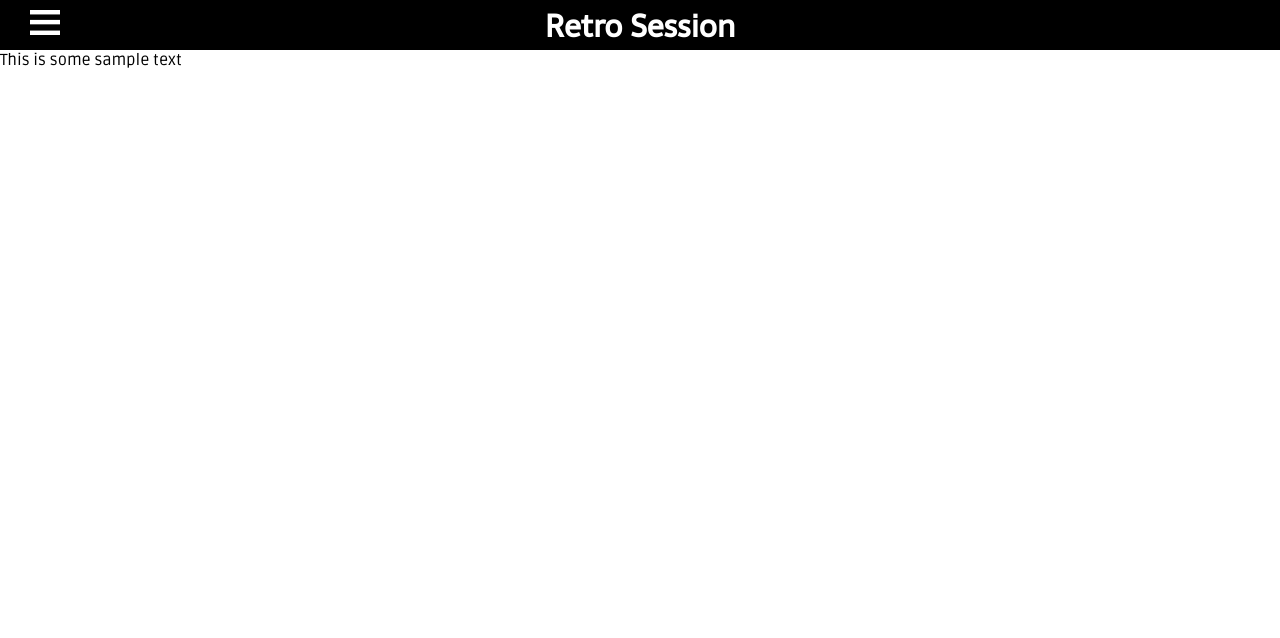
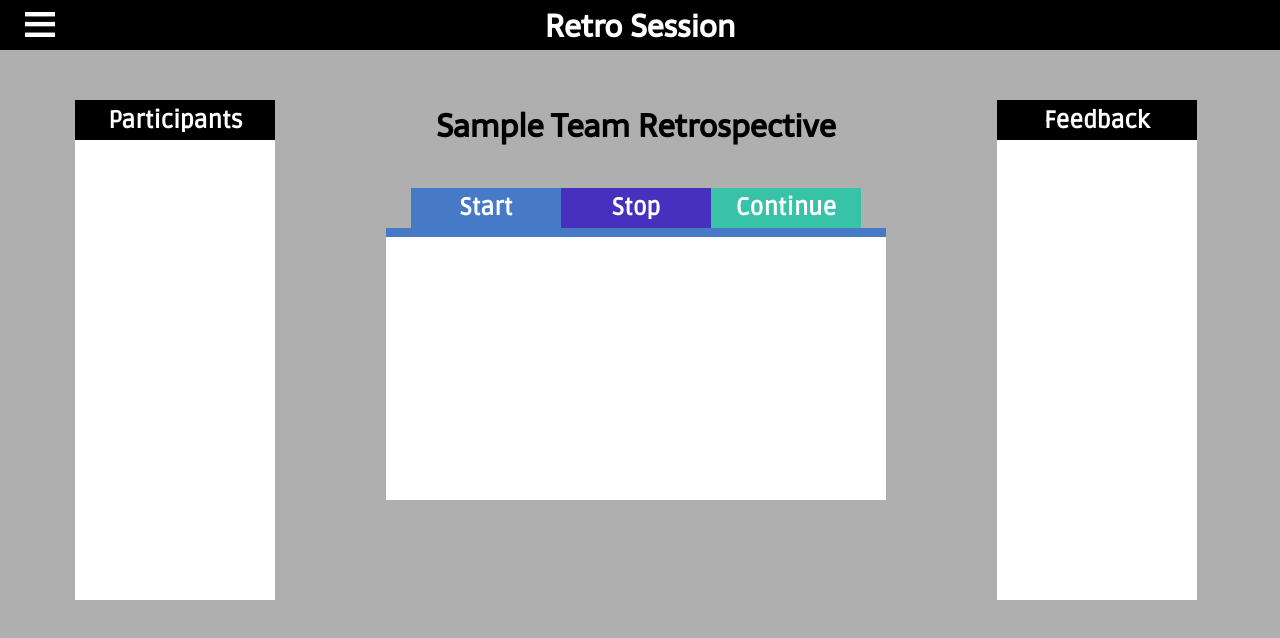
Before and after one commit to derrickstout/Retro-Project, a plain HTML site: page index.html in a window 1280 px wide. Drawn offline with Linux system fonts and the light colour scheme.

Commit message:
Add main panel and tabs

```diff
--- a/index.html
+++ b/index.html
@@ -13,16 +13,52 @@
 </head>
 <body>
 
-	<div class="site-header">
-		<div class="hamburger-menu">
+	<div id="site-header">
+		<div id="hamburger-menu">
 			<img src="Images/Hamburger Menu.svg">
 		</div>
 		<div class="site-name">
 			<h1 class="site-name"><a href="http://www.retrosession.com">Retro Session</a></h1>
 		</div>
 	</div>
-	<p>This is some sample text</p>
+	<main>
 
+		</div>
+		<div id="participants-panel">
+			<div class="panel-title">
+				<h2>Participants</h2>
+			</div>
+			<div class="participants-list">
+			</div>
+		</div>
+
+		<div id="main-panel">
+			<div id="session-name">
+				<h1>Sample Team Retrospective</h1>
+			</div>
+			<div id="tab-panel">
+				<div id="start-tab" class="tabs">
+					<h2>Start</h2>
+				</div>
+				<div id="stop-tab" class="tabs">
+					<h2>Stop</h2>
+				</div>
+				<div id="continue-tab" class="tabs">
+					<h2>Continue</h2>
+				</div>
+			</div>
+			<div id="indicator-strip"></div>
+			<div id="input-area"></div>
+		</div>
+
+		<div id="feedback-panel">
+			<div class="panel-title">
+				<h2>Feedback</h2>
+			</div>
+			<div class="feedback-list">
+			</div>
+		</div>
+	</main>
 </body>
 
 </html>
--- a/style.css
+++ b/style.css
@@ -1,18 +1,53 @@
+/* General Styling */
+
 body {
 	margin-top: 50px;
 	margin-left: 0px;
 	padding: 0px;
+	background-color: #AFAFAF;
+	font-family: 'Sarala', sans-serif;
+	color: #FFF;
+}
+h1 {
+	font-family: 'Sarala', sans-serif;
+	margin: 0;
+}
+h2 {
+	font-family: 'ruda', sans-serif;
+	margin: 0;
+}
+p {
+	font-family: 'Ruda', sans-serif;
+}
+main {
+	display: flex;
+	justify-content: space-around;
+	padding-top: 50px;
+}
+.panel-title {
+	display: flex;
+	justify-content: center;
+	align-items: center;
+	height: 40px;
+	width: 100%;
+	background-color: #000;
+	margin: 0px;
+	padding: 0px;
 }
 
+/* Header Panel */
 
-h1,h2 {
-	font-family: 'Sarala', sans-serif;
+#site-header {
+	display: flex;
+	justify-content: center;
+	position: fixed;
+	top: 0;
+	background-color: #000;
+	width: 100%;
+	height: 50px;
 }
-
 .site-name {
-	align-self: center;
-	color: black;
-	font-family: 'Sarala', sans-serif;
+	color: #FFF;
 	font-size: 1.4em;
 	padding: 0px;
 	margin: 0px;
@@ -24,26 +59,101 @@ h1,h2 {
 .site-name a:visited {
 	color: #FFF;
 }
-
-.hamburger-menu {
+#hamburger-menu {
 	position: absolute;
-	left: 20px;
+	left: 25px;
 	height: 40px;
 	width: 40px;
-	margin: 10px;
+	margin: 12px 0px;
+	cursor: pointer;
 }
 
-p {
-	font-family: 'Ruda', sans-serif;
+
+/* Participants Panel */
+
+#participants-panel {
+	display: flex;
+	flex-direction: column;
+	width: 200px;
+	min-height: 500px;
+	background-color: #FFF;
+	margin-left: 20px;
+}
+.participants-title h2 {
+	margin: 0px;
+	padding: 0px;
+}
+.participants-list {
+	display: flex;
+	flex-direction: column;
 }
 
-.site-header {
+
+/* Feedback Panel */
+
+#feedback-panel {
+	display: flex;
+	flex-direction: column;
+	width: 200px;
+	min-height: 500px;
+	background-color: #FFF;
+	margin-right: 20px;
+}
+/* panel-title is already in participants panel section */
+.feedback-title h2 {
+	margin: 0px;
+	padding: 0px;
+}
+.feedback-list {
+	display: flex;
+	flex-direction: column;
+}
+
+/* Main Panel */
+
+#main-panel {
+	display: flex;
+	flex-direction: column;
+	align-items: stretch;
+	width: 500px;
+	height: 400px;
+}
+#session-name {
+	background-color: rgba(0, 0, 0, 0);
+	display: flex;
+	height: 100px;
+	justify-content: center;
+	align-items: flex-start;
+	color: #000;
+}
+#tab-panel {
+	display: flex;
+	flex-wrap: nowrap;
+	justify-content: center;
+	height: 40px;
+}
+.tabs {
+	height: 40px;
+	width: 30%;
 	display: flex;
 	justify-content: center;
-	position: fixed;
-	top: 0;
-	background-color: #000;
-	width: 100%;
-	height: 50px;
-
+	align-items: center;
+	cursor: pointer;
 }
+#start-tab {
+	background-color: #467AC6;
+}
+#stop-tab {
+	background-color: #4630BD;
+}
+#continue-tab {
+	background-color: #38C3A8;
+}
+#indicator-strip {
+	height: 10px;
+	background-color: #467AC6;
+}
+#input-area {
+	background-color: #FFF;
+	height: 300px;
+}
```
